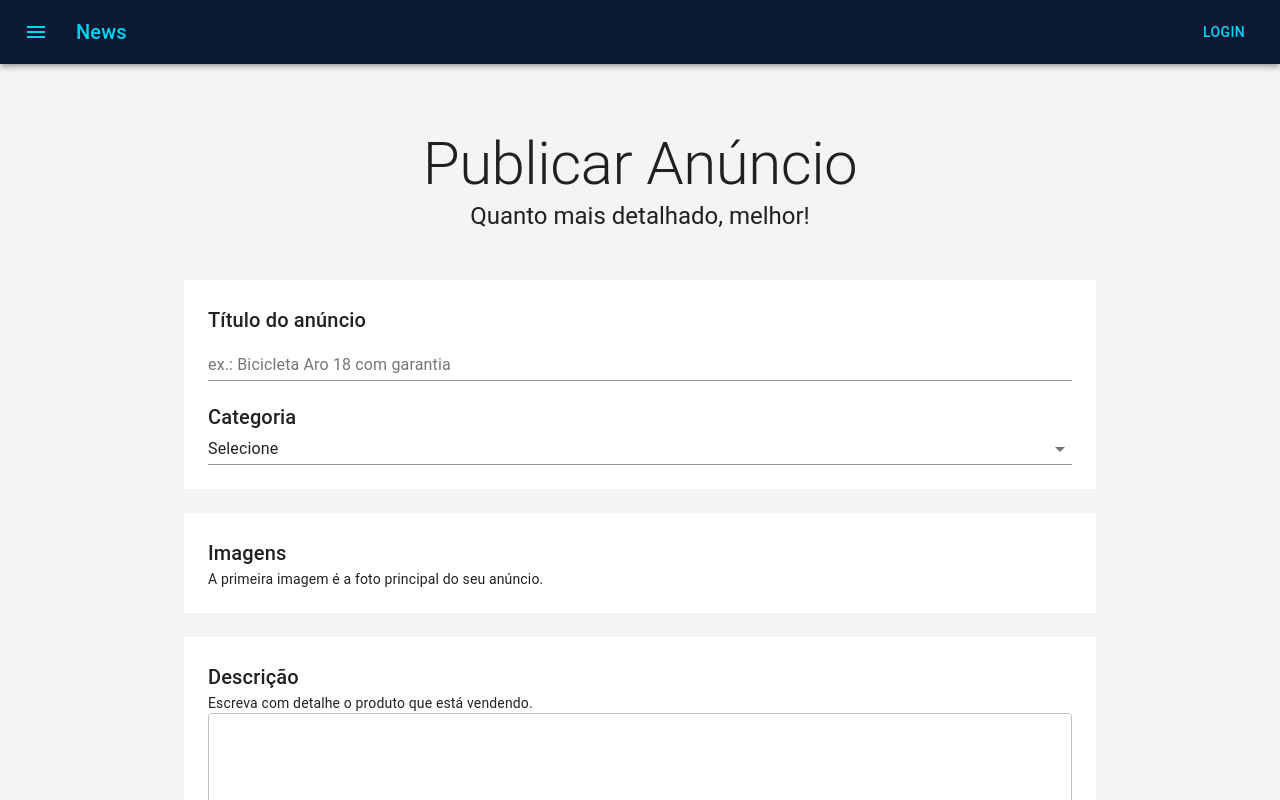
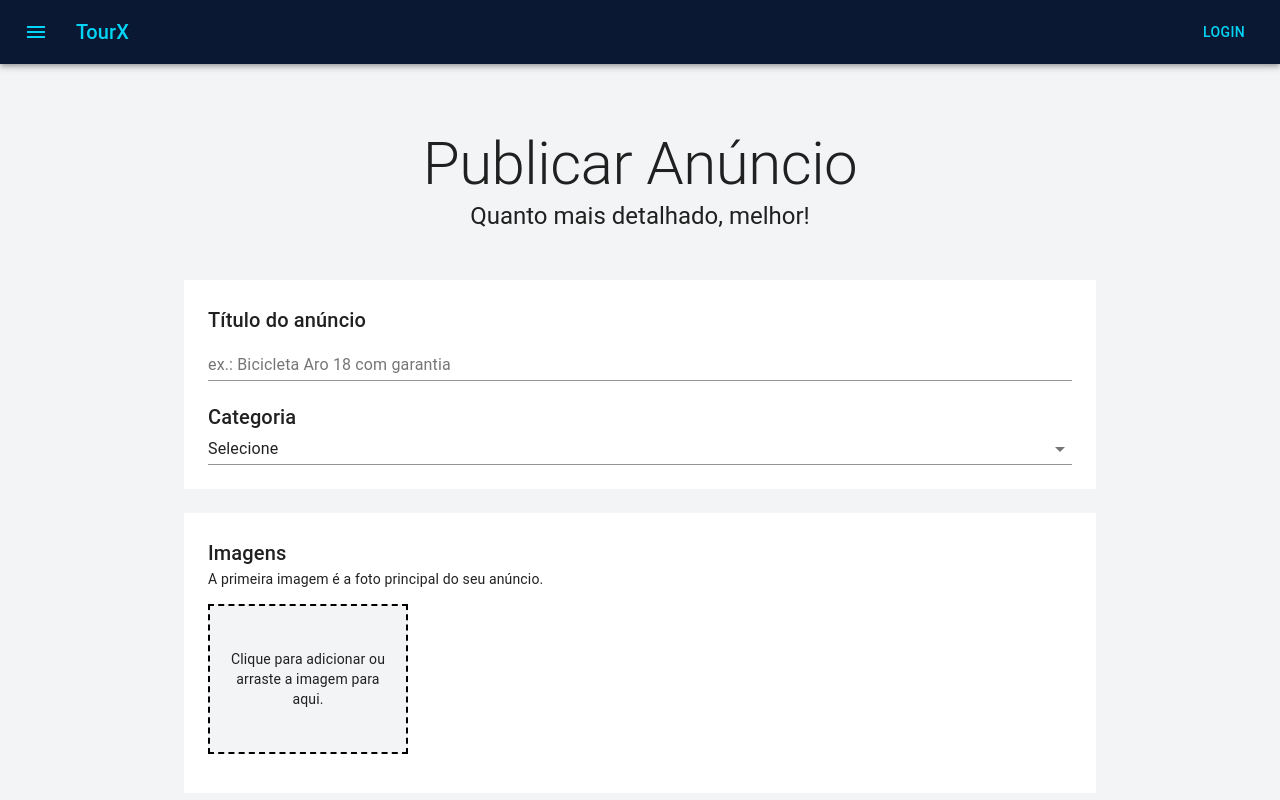
Before and after one commit to reginaldodlneto/tourx, a Next.js app: page /user/publish in a window 1280 px wide. Shown: the top 800 px of the page. Built offline with nearby package versions, Linux system fonts and the light colour scheme.

Commit message:
adicionando feature de upload de imagens (front)

```diff
--- a/package.json
+++ b/package.json
@@ -13,7 +13,8 @@
     "@material-ui/icons": "^4.11.2",
     "next": "11.1.2",
     "react": "17.0.2",
-    "react-dom": "17.0.2"
+    "react-dom": "17.0.2",
+    "react-dropzone": "^11.3.4"
   },
   "devDependencies": {
     "eslint": "7.32.0",
--- a/pages/user/publish.js
+++ b/pages/user/publish.js
@@ -1,16 +1,23 @@
+import { useState } from 'react'
 import {
   Box,
   Button,
   Container,
+  IconButton,
   Select,
   TextField,
   Typography
 } from '@material-ui/core'
+
+import { useDropzone } from 'react-dropzone'
 import { makeStyles } from '@material-ui/core/styles'
+import { DeleteForever } from '@material-ui/icons'
 
 import TemplateDefault from '../../src/templates/Default'
 
 const useStyles = makeStyles(theme => ({
+  mask: {}, // Quando está assim, sabe que está sendo usando como filho
+  mainImage: {},
   container: {
     padding: theme.spacing(8, 0, 6)
   },
@@ -20,11 +27,78 @@
   box: {
     backgroundColor: theme.palette.background.white,
     padding: theme.spacing(3)
+  },
+  thumbsContainer: {
+    display: 'flex',
+    flexWrap: 'wrap',
+    marginTop: 15
+  },
+  dropZone: {
+    display: 'flex',
+    justifyContent: 'center',
+    alignItems: 'center',
+    textAlign: 'center',
+    padding: 10,
+    width: 200,
+    height: 150,
+    margin: '0 15px 15px 0',
+    backgroundColor: theme.palette.background.default,
+    border: '2px dashed black'
+  },
+  thumb: {
+    position: 'relative',
+    width: 200,
+    height: 150,
+    backgroundSize: 'cover',
+    margin: '0 15px 15px 0',
+    backgroundPosition: 'center center',
+
+    '& $mainImage': {
+      backgroundColor: '#292929',
+      padding: '6px 10px',
+      position: 'absolute',
+      bottom: 0,
+      left: 0
+    },
+
+    '&:hover $mask': {
+      display: 'flex'
+    },
+
+    '& $mask': {
+      //mask é filho de thumb (faz igual no sass)
+      display: 'none',
+      justifyContent: 'center',
+      alignItems: 'center',
+      textAlign: 'center',
+      backgroundColor: 'rgba(0, 0, 0, 0.7)',
+      height: '100%',
+      width: '100%'
+    }
   }
 }))
 
 const Publish = () => {
   const classes = useStyles()
+  const [files, setFiles] = useState([])
+
+  const { getRootProps, getInputProps } = useDropzone({
+    accept: 'image/*',
+    onDrop: acceptedFile => {
+      const newFiles = acceptedFile.map(file => {
+        return Object.assign(file, {
+          preview: URL.createObjectURL(file)
+        })
+      })
+
+      setFiles([...files, ...newFiles])
+    }
+  })
+
+  const handleRemoveFile = fileName => {
+    const newFileState = files.filter(file => file.name !== fileName)
+    setFiles(newFileState)
+  }
 
   return (
     <TemplateDefault>
@@ -99,6 +173,41 @@
           <Typography component="div" variant="body2" color="textPrimary">
             A primeira imagem é a foto principal do seu anúncio.
           </Typography>
+          <Box className={classes.thumbsContainer}>
+            <Box className={classes.dropZone} {...getRootProps()}>
+              <input {...getInputProps()} />
+              <Typography variant="body2" color="textPrimary">
+                Clique para adicionar ou arraste a imagem para aqui.
+              </Typography>
+            </Box>
+
+            {files.map((file, index) => (
+              <Box
+                key={file.name}
+                className={classes.thumb}
+                style={{
+                  backgroundImage: `url(${file.preview})`
+                }}
+              >
+                {index === 0 ? (
+                  <Box className={classes.mainImage}>
+                    <Typography variant="body" color="secondary">
+                      Principal
+                    </Typography>
+                  </Box>
+                ) : null}
+
+                <Box className={classes.mask}>
+                  <IconButton
+                    color="secondary"
+                    onClick={() => handleRemoveFile(file.name)}
+                  >
+                    <DeleteForever fontSize="large" />
+                  </IconButton>
+                </Box>
+              </Box>
+            ))}
+          </Box>
         </Box>
       </Container>
 
--- a/src/components/Header.js
+++ b/src/components/Header.js
@@ -35,7 +35,7 @@
             <MenuIcon />
           </IconButton>
           <Typography variant="h6" className={classes.title} color="secondary">
-            News
+            TourX
           </Typography>
           <Button color="secondary">Login</Button>
         </Toolbar>
```
Also changed, not shown: 1 other file (tests, documents, lock files or other folders).
